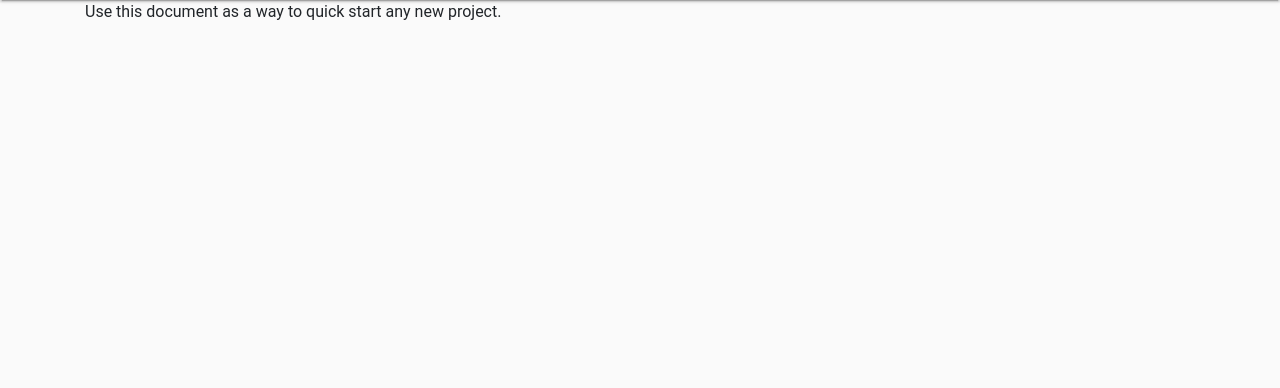
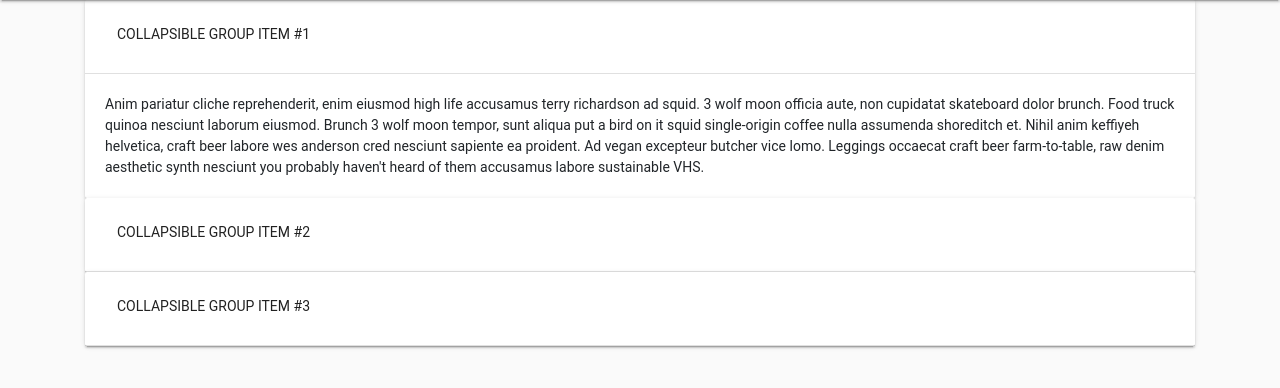
Before and after one commit to aa-dit-yuh/credable, a Django app: page / in a window 1280 px wide. Shown: the part 56-444 px from the top of the page. Run offline with Django 3.2, Linux system fonts and the light colour scheme; some libraries are stand-ins or nearby versions.

Commit message:
Added bootstrap and accordion on the homepage

```diff
--- a/credable/templates/base.html
+++ b/credable/templates/base.html
@@ -86,11 +86,13 @@
     <!-- Placed at the end of the document so the pages load faster -->
     {% block javascript %}
       <!-- Your stuff: Third-party javascript libraries go here -->
+      <script src="https://code.jquery.com/jquery-3.2.1.slim.min.js" integrity="sha384-KJ3o2DKtIkvYIK3UENzmM7KCkRr/rE9/Qpg6aAZGJwFDMVNA/GpGFF93hXpG5KkN" crossorigin="anonymous"></script>
       <script src="{% static 'js/bootstrap-material-design.min.js' %}"></script>
 
       <!-- place project specific Javascript in this file -->
       <script src="{% static 'js/project.js' %}"></script>
 
+      <script>$(document).ready(function() { $('body').bootstrapMaterialDesign(); });</script>
     {% endblock javascript %}
   </body>
 </html>
--- a/credable/templates/pages/home.html
+++ b/credable/templates/pages/home.html
@@ -1 +1,51 @@
 {% extends "base.html" %}
+
+{% block content %}
+
+<div class="accordion" id="accordionExample">
+  <div class="card">
+    <div class="card-header" id="headingOne">
+      <h5 class="mb-0">
+        <button class="btn btn-link" type="button" data-toggle="collapse" data-target="#collapseOne" aria-expanded="true" aria-controls="collapseOne">
+          Collapsible Group Item #1
+        </button>
+      </h5>
+    </div>
+
+    <div id="collapseOne" class="collapse show" aria-labelledby="headingOne" data-parent="#accordionExample">
+      <div class="card-body">
+        Anim pariatur cliche reprehenderit, enim eiusmod high life accusamus terry richardson ad squid. 3 wolf moon officia aute, non cupidatat skateboard dolor brunch. Food truck quinoa nesciunt laborum eiusmod. Brunch 3 wolf moon tempor, sunt aliqua put a bird on it squid single-origin coffee nulla assumenda shoreditch et. Nihil anim keffiyeh helvetica, craft beer labore wes anderson cred nesciunt sapiente ea proident. Ad vegan excepteur butcher vice lomo. Leggings occaecat craft beer farm-to-table, raw denim aesthetic synth nesciunt you probably haven't heard of them accusamus labore sustainable VHS.
+      </div>
+    </div>
+  </div>
+  <div class="card">
+    <div class="card-header" id="headingTwo">
+      <h5 class="mb-0">
+        <button class="btn btn-link collapsed" type="button" data-toggle="collapse" data-target="#collapseTwo" aria-expanded="false" aria-controls="collapseTwo">
+          Collapsible Group Item #2
+        </button>
+      </h5>
+    </div>
+    <div id="collapseTwo" class="collapse" aria-labelledby="headingTwo" data-parent="#accordionExample">
+      <div class="card-body">
+        Anim pariatur cliche reprehenderit, enim eiusmod high life accusamus terry richardson ad squid. 3 wolf moon officia aute, non cupidatat skateboard dolor brunch. Food truck quinoa nesciunt laborum eiusmod. Brunch 3 wolf moon tempor, sunt aliqua put a bird on it squid single-origin coffee nulla assumenda shoreditch et. Nihil anim keffiyeh helvetica, craft beer labore wes anderson cred nesciunt sapiente ea proident. Ad vegan excepteur butcher vice lomo. Leggings occaecat craft beer farm-to-table, raw denim aesthetic synth nesciunt you probably haven't heard of them accusamus labore sustainable VHS.
+      </div>
+    </div>
+  </div>
+  <div class="card">
+    <div class="card-header" id="headingThree">
+      <h5 class="mb-0">
+        <button class="btn btn-link collapsed" type="button" data-toggle="collapse" data-target="#collapseThree" aria-expanded="false" aria-controls="collapseThree">
+          Collapsible Group Item #3
+        </button>
+      </h5>
+    </div>
+    <div id="collapseThree" class="collapse" aria-labelledby="headingThree" data-parent="#accordionExample">
+      <div class="card-body">
+        Anim pariatur cliche reprehenderit, enim eiusmod high life accusamus terry richardson ad squid. 3 wolf moon officia aute, non cupidatat skateboard dolor brunch. Food truck quinoa nesciunt laborum eiusmod. Brunch 3 wolf moon tempor, sunt aliqua put a bird on it squid single-origin coffee nulla assumenda shoreditch et. Nihil anim keffiyeh helvetica, craft beer labore wes anderson cred nesciunt sapiente ea proident. Ad vegan excepteur butcher vice lomo. Leggings occaecat craft beer farm-to-table, raw denim aesthetic synth nesciunt you probably haven't heard of them accusamus labore sustainable VHS.
+      </div>
+    </div>
+  </div>
+</div>
+
+{% endblock content %}
```
